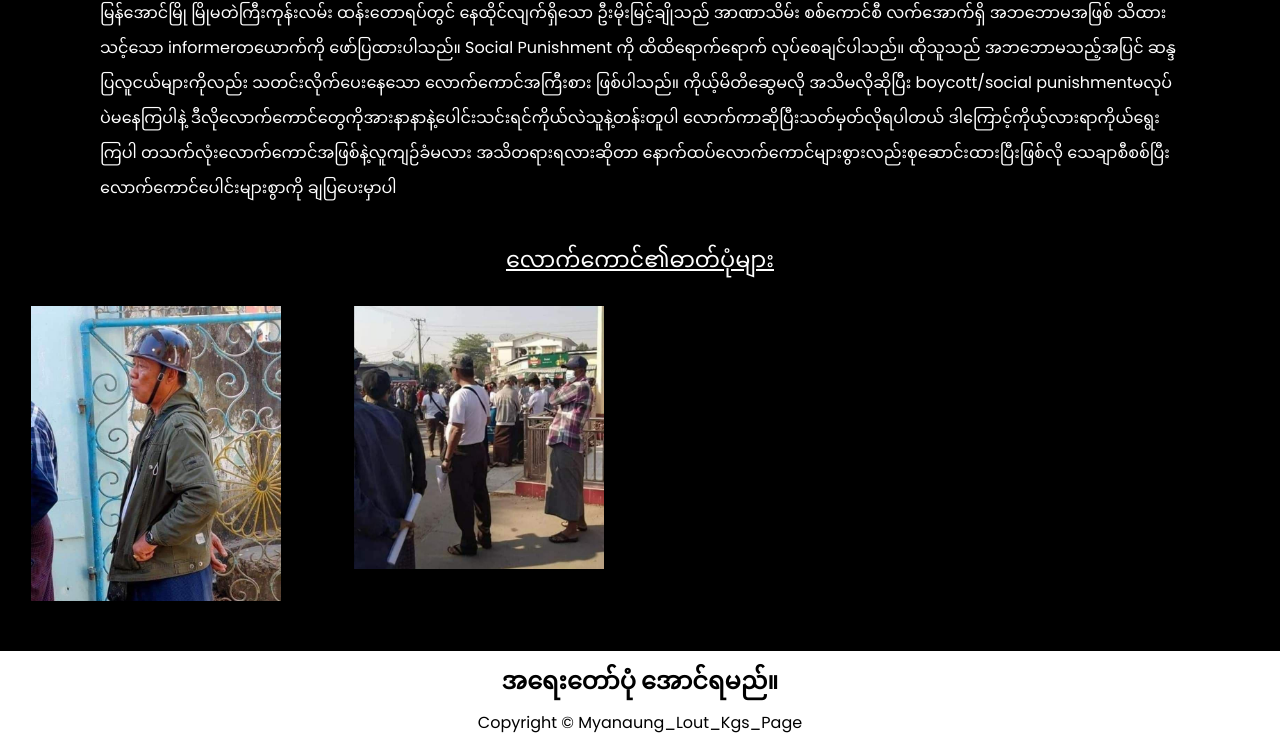
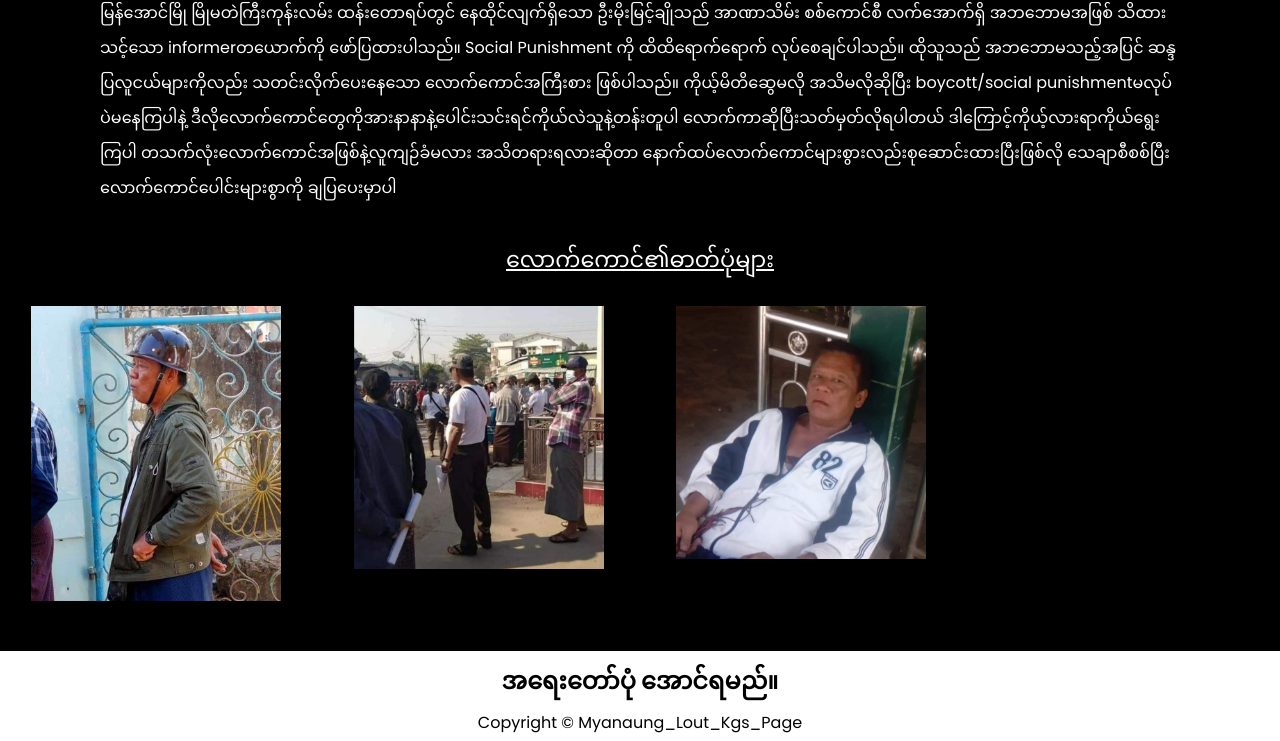
Before and after one commit to maggotMyanmar/myanaung_maggots, a plain HTML site: page moe_myint_cho.html in a window 1280 px wide. Shown: the part 257-998 px from the top of the page. Drawn offline with Linux system fonts and the light colour scheme.

Commit message:
Add files via upload

```diff
--- a/moe_myint_cho.html
+++ b/moe_myint_cho.html
@@ -33,6 +33,7 @@
     <div class="imagesBox">
         <img src="./images/moe_myint_cho1.jpg" alt="">
         <img src="./images/moe_myint_cho2.jpg" alt="">
+        <img src="./images/moe_myint_cho3.jpg" alt="">
     </div>
 
     <footer>
```
Also changed, not shown: images/moe_myint_cho3.jpg (added).
